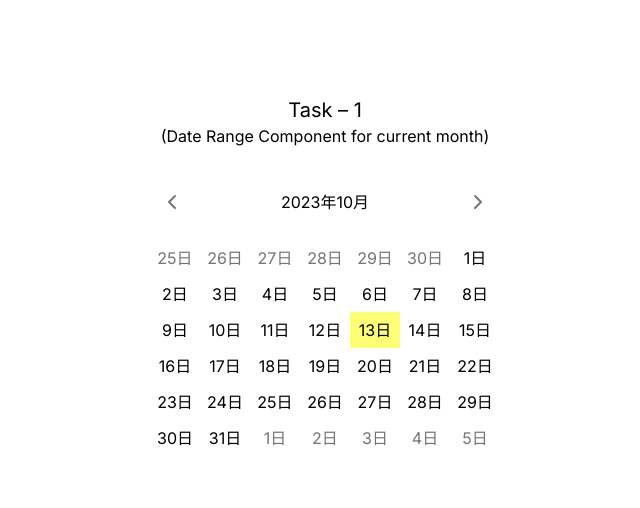
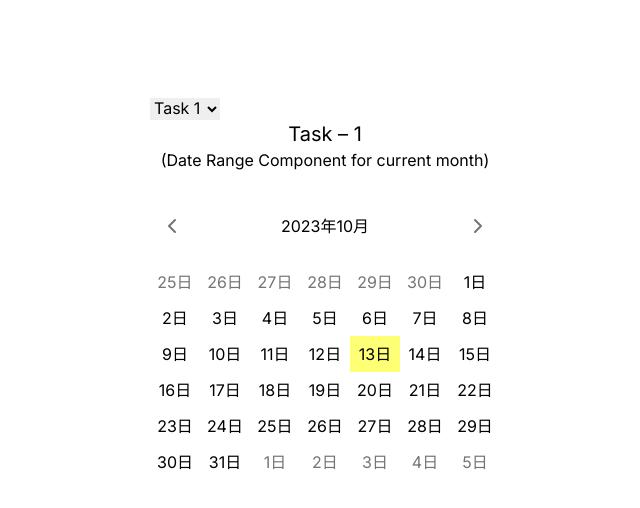
Before and after one commit to minuscoca/cathay-datepicker, a Next.js app: page / in a window 1280 px wide. Shown: the top 508 px of the page, without its empty margins (315-955 px from the left). Built offline with nearby package versions, Linux system fonts and the light colour scheme.

Commit message:
add task select with test

```diff
--- a/src/components/section-header/index.tsx
+++ b/src/components/section-header/index.tsx
@@ -1,9 +1,14 @@
 "use client";
 
-import { useAppSelector } from "@/redux/hooks";
-import { selectType } from "@/redux/slices/date-picker-slice";
+import { useAppDispatch, useAppSelector } from "@/redux/hooks";
+import {
+  DatePickerType,
+  selectType,
+  setType,
+} from "@/redux/slices/date-picker-slice";
 
 export function SectionHeader() {
+  const dispatch = useAppDispatch();
   const datePickerType = useAppSelector(selectType);
   const data =
     datePickerType === "current"
@@ -18,6 +23,22 @@ export function SectionHeader() {
 
   return (
     <div>
+      <select
+        id="task-select"
+        data-testid="task-select"
+        name="task-select"
+        onChange={(e) => {
+          const type = e.target.value as DatePickerType;
+          dispatch(setType(type));
+        }}
+      >
+        <option id="task-option-task-1" value="current">
+          Task 1
+        </option>
+        <option id="task-option-task-2" value="cross">
+          Task 2
+        </option>
+      </select>
       <h1 className="text-center text-xl">{data.title}</h1>
       <h2 className="text-center">{data.subtitle}</h2>
     </div>
```
Also changed, not shown: 2 other files (tests, documents, lock files or other folders).
